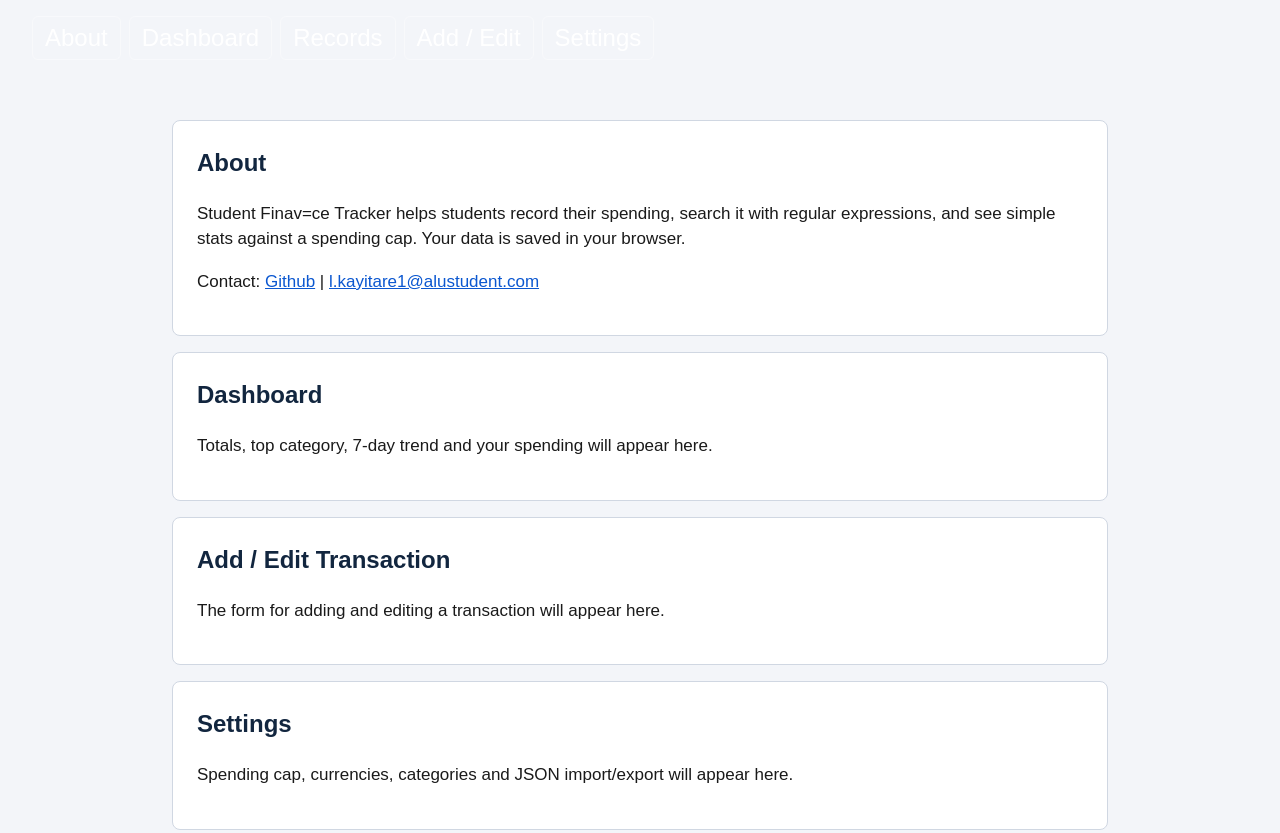
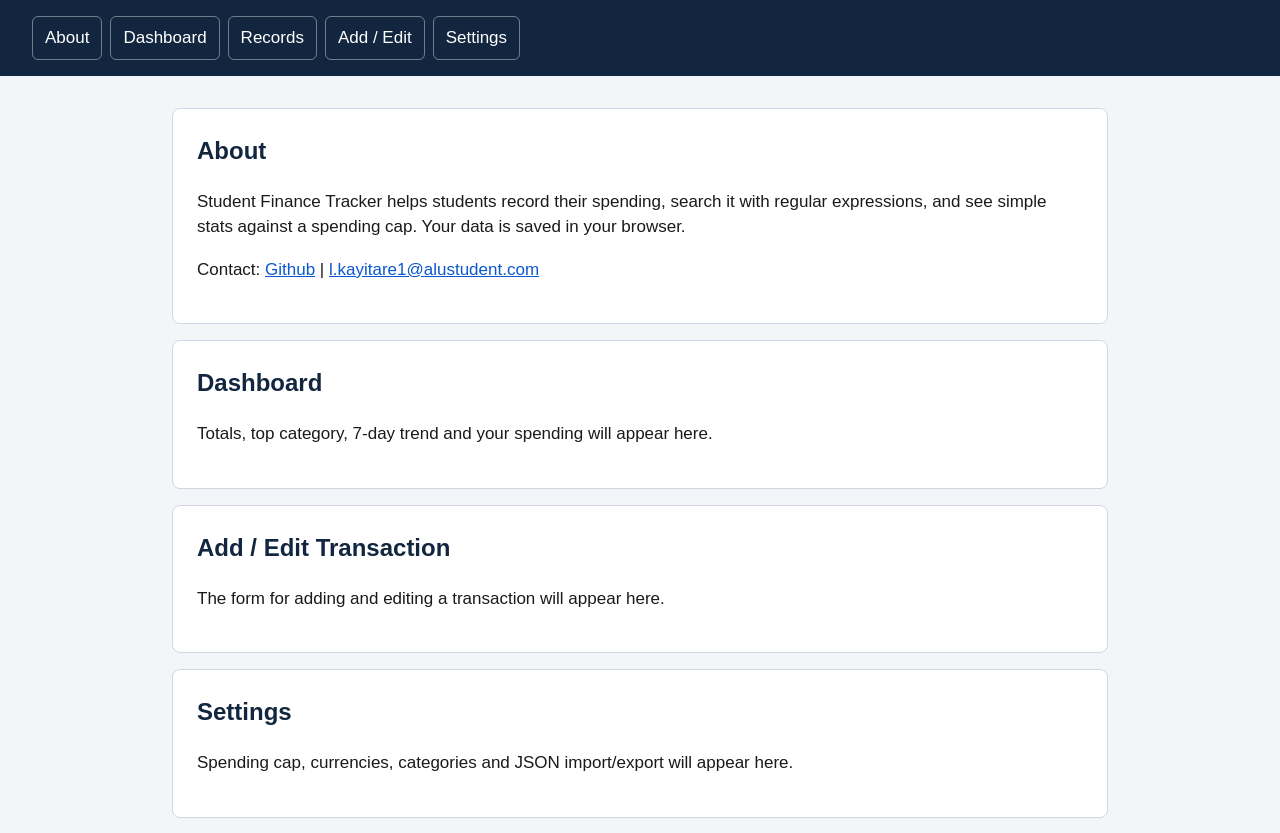
Before and after one commit to Kayitarelibery/student-finance-tracker, a plain HTML site: page index.html in a window 1280 px wide. Shown: the top 833 px of the page. Drawn offline with Linux system fonts and the light colour scheme.

Commit message:
M2: semantic structure and base styles

```diff
--- a/index.html
+++ b/index.html
@@ -22,7 +22,7 @@
     <main id="main" tabindex="-1">
     <section id="about" aria-labelledby="about-title">
     <h2 id="about-title">About</h2>
-    <p>Student Finav=ce Tracker helps students record their spending, search it with regular expressions, and see simple stats against a spending cap. Your data is saved in your browser.</p>
+    <p>Student Finance Tracker helps students record their spending, search it with regular expressions, and see simple stats against a spending cap. Your data is saved in your browser.</p>
     <p>Contact: <a href="https://github.com/Kayitarelibery">Github</a> | <a href="mailto:l.kayitare1@alustudent.com">l.kayitare1@alustudent.com</a></p>
     </section>
 
--- a/styles/main.css
+++ b/styles/main.css
@@ -45,6 +45,11 @@ a{
     transform: translateY(0);
 }
 .site-header{
+    background-color: var(--navy);
+    color: #ffffff;
+    padding: 1rem;
+}
+.site-header h1{
     margin: 0 0 0.75rem;
     font-size: 1.5rem;
 }
```
